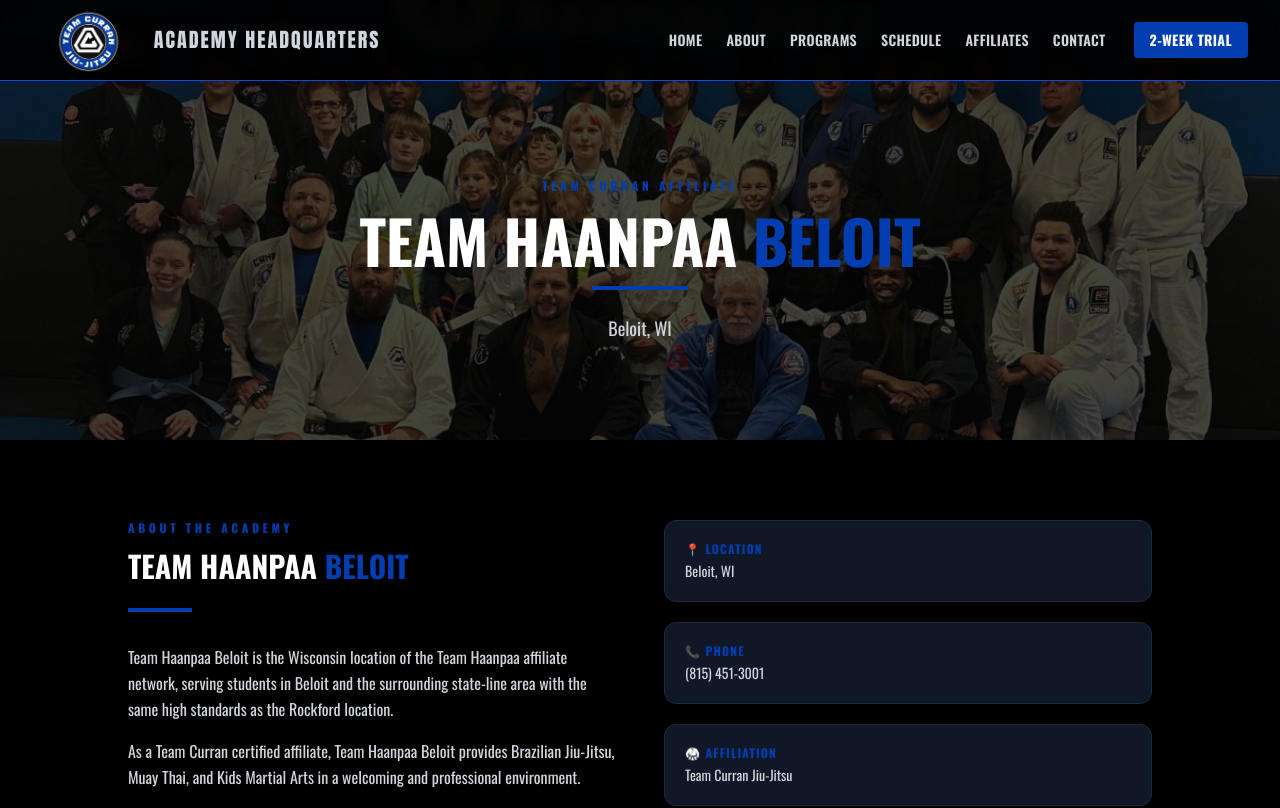
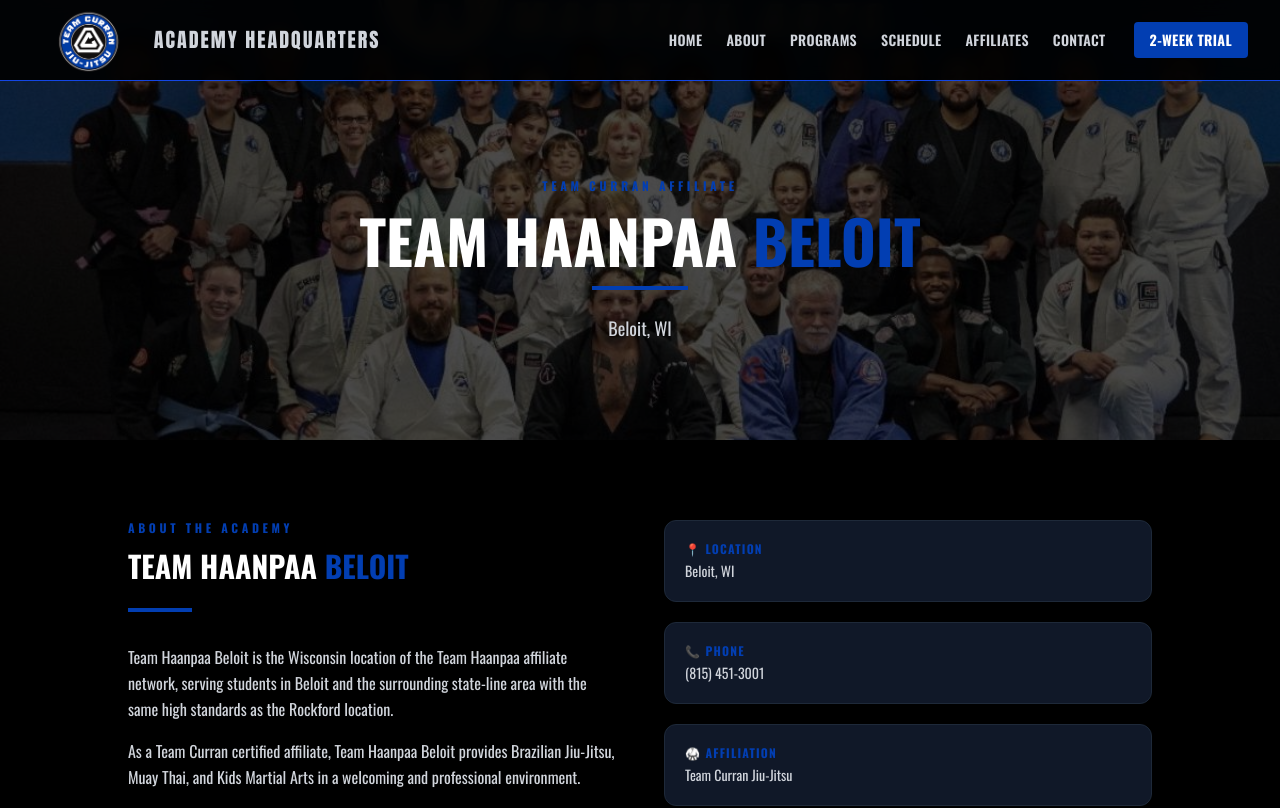
Before and after one commit to bigfrogbjj/teamcurran, a Next.js app: page /affiliates/team-haanpaa-beloit in a window 1280 px wide. Shown: the top 808 px of the page. Built offline with nearby package versions, Linux system fonts and the light colour scheme.

Commit message:
Update Team Haanpaa Beloit photo to new image

```diff
--- a/app/affiliates/page.tsx
+++ b/app/affiliates/page.tsx
@@ -4,7 +4,7 @@
 
 const affiliates = [
   { slug: "team-haanpaa-rockford", name: "Team Haanpaa Rockford", location: "Rockford, IL", website: "teamhaanpaa.com", img: "/team-haanpaa-rockford.jpg" },
-  { slug: "team-haanpaa-beloit", name: "Team Haanpaa Beloit", location: "Beloit, WI", website: "teamhaanpaa.com", img: "/team-haanpaa-beloit.jpg" },
+  { slug: "team-haanpaa-beloit", name: "Team Haanpaa Beloit", location: "Beloit, WI", website: "teamhaanpaa.com", img: "/team-haanpaa-beloit-new.jpg" },
   { slug: "madison-wi", name: "Team Curran Madison", location: "Madison, WI", website: "wi-mafc.com", img: "/team-curran-madison.jpg" },
   { slug: "cedar-valley", name: "Cedar Valley BJJ", location: "Waterloo, IA", website: "cv-bjj.com", img: "/cedar-valley.jpg" },
   { slug: "gracie-commerce", name: "Gracie Commerce", location: "Commerce, GA", website: "graciecommerce.com", img: "/gracie-commerce.jpg" },
--- a/app/affiliates/team-haanpaa-beloit/page.tsx
+++ b/app/affiliates/team-haanpaa-beloit/page.tsx
@@ -8,7 +8,7 @@
       <Navbar />
       <main className="bg-black min-h-screen">
         <section className="relative min-h-[55vh] flex items-center justify-center overflow-hidden pt-20">
-          <div className="absolute inset-0 bg-cover bg-center" style={{ backgroundImage: "url('/team-haanpaa-beloit.jpg')" }} />
+          <div className="absolute inset-0 bg-cover bg-center" style={{ backgroundImage: "url('/team-haanpaa-beloit-new.jpg')" }} />
           <div className="absolute inset-0 bg-black/70" />
           <div className="relative z-10 text-center px-4 max-w-4xl mx-auto">
             <p className="text-brand text-xs font-bold tracking-[0.3em] uppercase mb-4">TEAM CURRAN AFFILIATE</p>
```
Also changed, not shown: public/TEAM HAANPAA BELOITnew.jpg (added), public/team-haanpaa-beloit-new.jpg (added).
